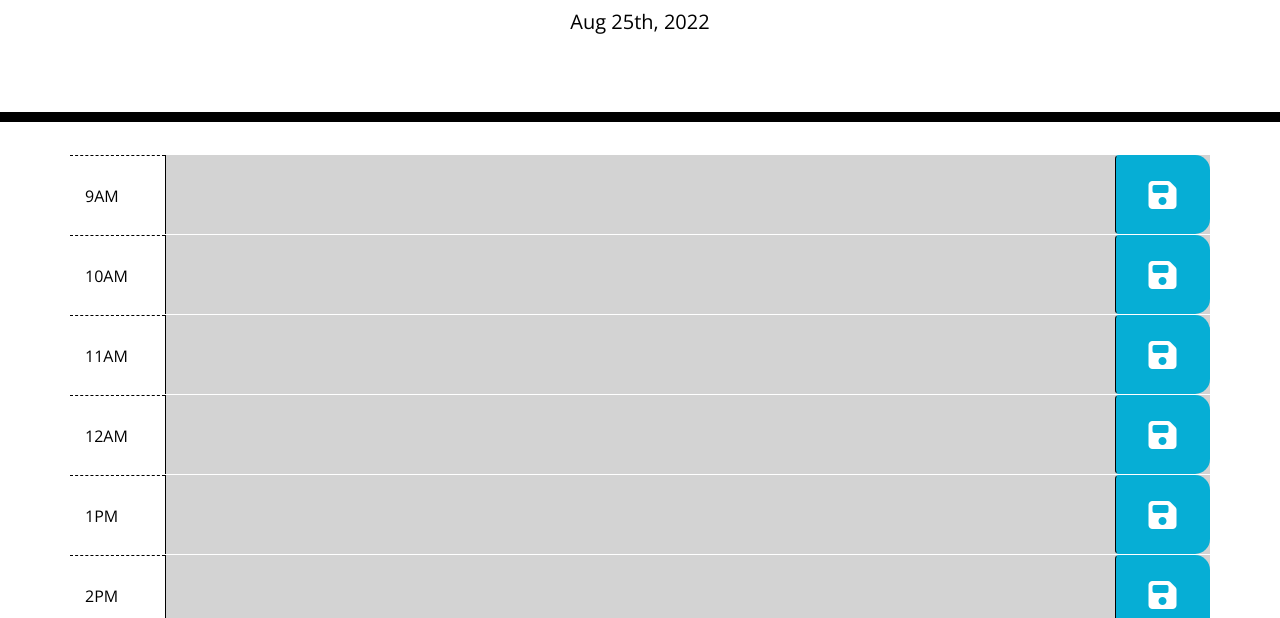
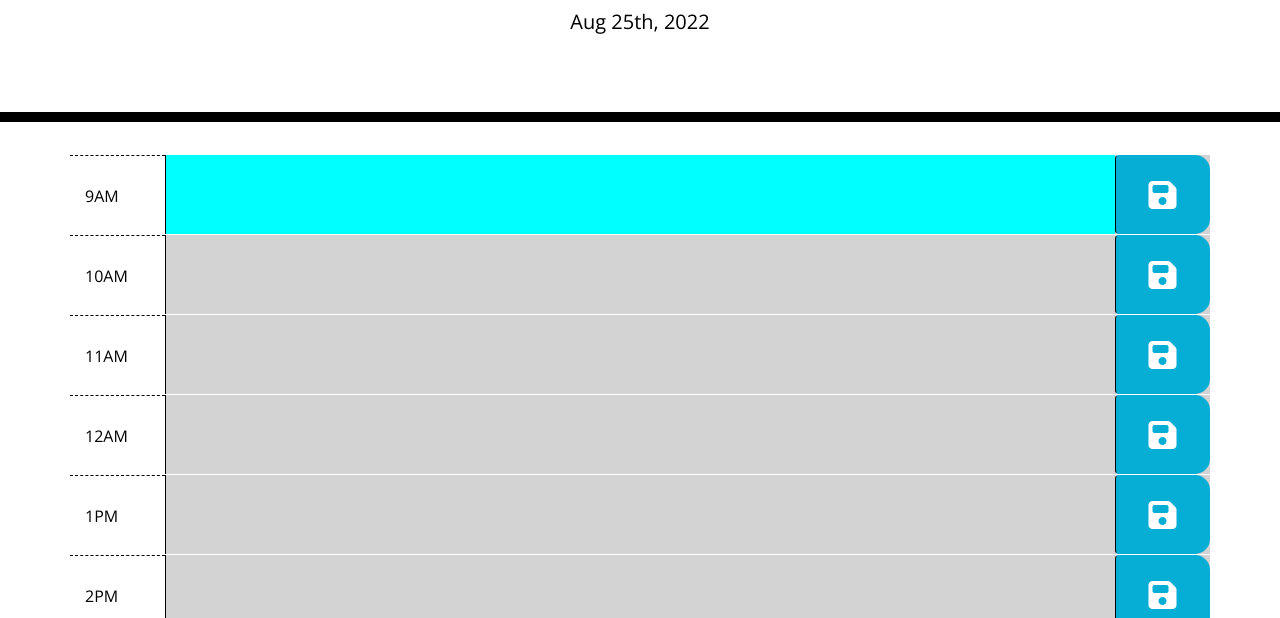
Before and after one commit to james-stapleton/Calendar, a plain HTML site: page index.html in a window 1280 px wide. In both pictures the pointer is over the element 640 px from the left and 376 px from the top of the page. Shown: the part 182-800 px from the top of the page. Drawn offline with nearby package versions, Linux system fonts and the light colour scheme.

Commit message:
hover effect

```diff
--- a/assets/css/style.css
+++ b/assets/css/style.css
@@ -69,3 +69,7 @@ textarea{
   font-size: 20px;
   transition: all .3s ease-in-out;
 }
+
+.description:hover {
+  background-color: aqua;
+}
--- a/assets/js/script.js
+++ b/assets/js/script.js
@@ -47,5 +47,4 @@ $(".colorcode").each(function() {
         $(this).addClass("past");
 
     }
-
 });
```
